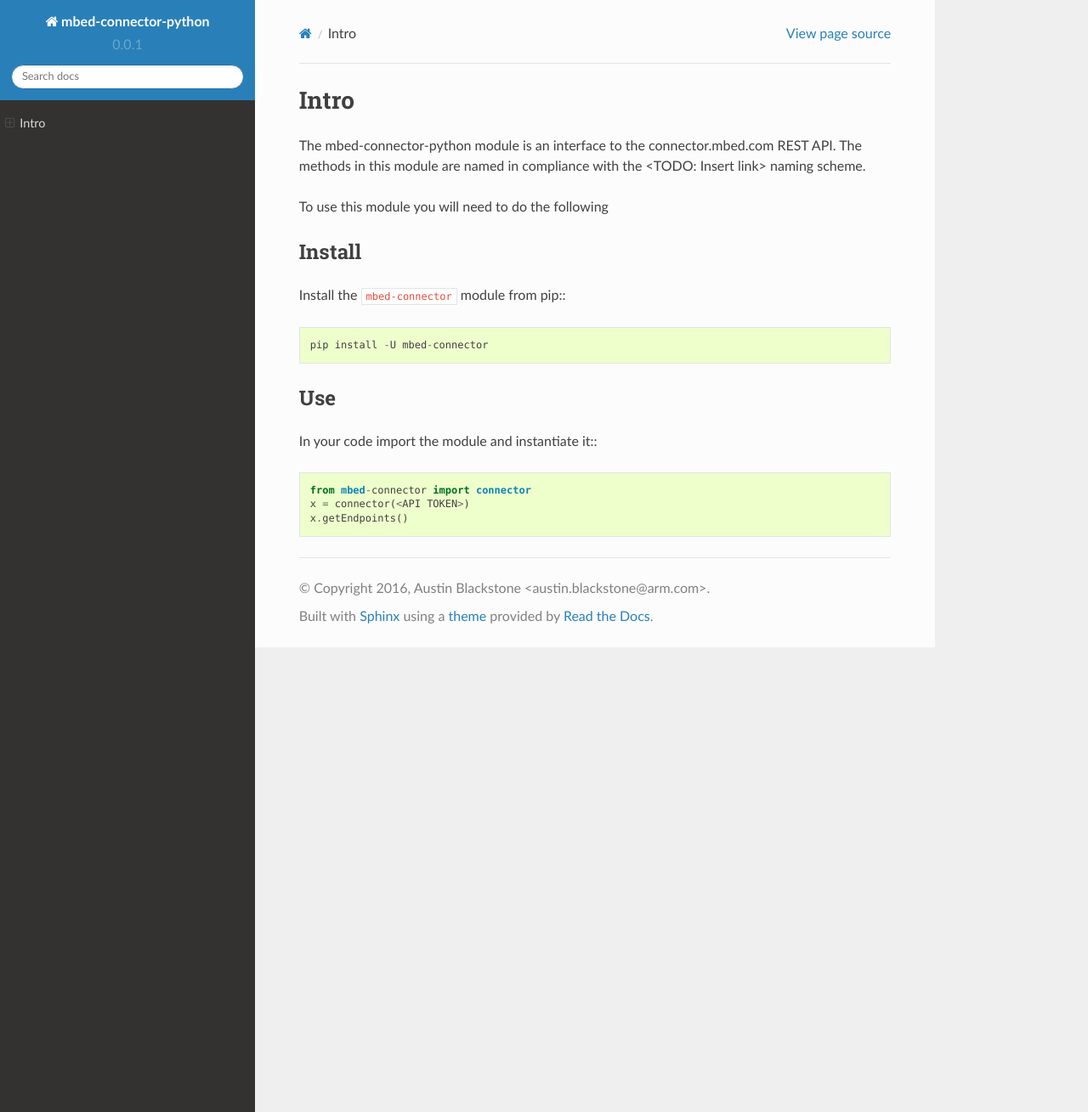
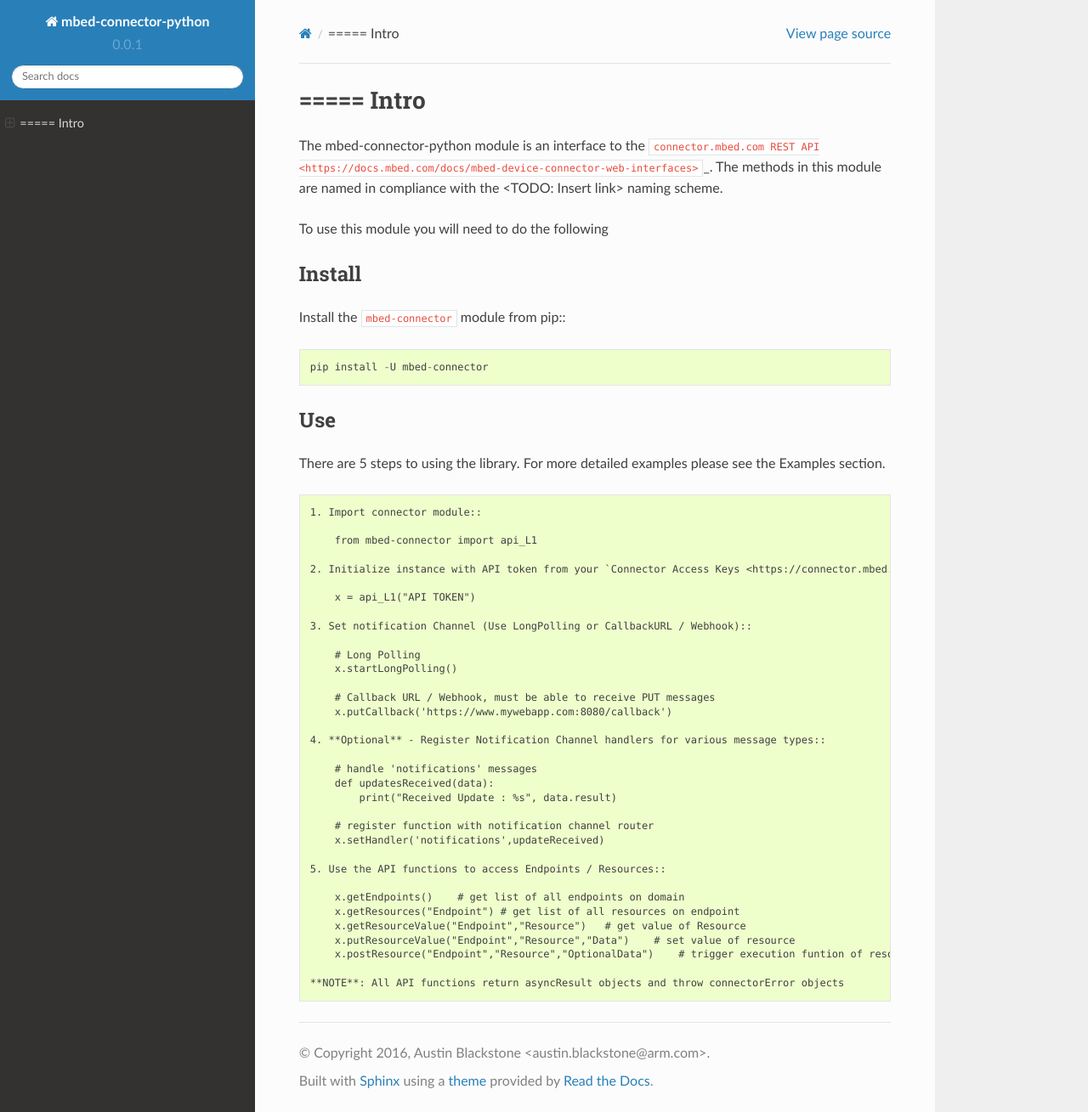
Before and after one commit to PelionIoT/mbed-connector-api-python, a Sphinx documentation site: the page built from docs/source/intro.md, in a window 1280 px wide and 1309 px high. Shown: the whole window at 85% size. Built offline with Sphinx 7.4.7 and the Read the Docs theme 2.0.0, drawn with Linux system fonts in a browser that asks for light colours.

Commit message:
safety commit on documentation

```diff
--- a/docs/source/intro.md
+++ b/docs/source/intro.md
@@ -1,21 +1,53 @@
+=====
 Intro
 =====
 
-The mbed-connector-python module is an interface to the connector.mbed.com REST API.
+The mbed-connector-python module is an interface to the `connector.mbed.com REST API <https://docs.mbed.com/docs/mbed-device-connector-web-interfaces>`_.
 The methods in this module are named in compliance with the <TODO: Insert link> naming scheme.
 
 To use this module you will need to do the following
 
 Install
 -------
-Install the `mbed-connector` module from pip::
+Install the ``mbed-connector`` module from pip::
 
     pip install -U mbed-connector
 
 Use
 ---
-In your code import the module and instantiate it::
+There are 5 steps to using the library. For more detailed examples please see the Examples section.
 
-    from mbed-connector import connector
-    x = connector(<API TOKEN>)
-    x.getEndpoints()
+    1. Import connector module::
+
+        from mbed-connector import api_L1
+
+    2. Initialize instance with API token from your `Connector Access Keys <https://connector.mbed.com/#accesskeys>`_::
+
+        x = api_L1("API TOKEN")
+
+    3. Set notification Channel (Use LongPolling or CallbackURL / Webhook)::
+
+        # Long Polling
+        x.startLongPolling()
+
+        # Callback URL / Webhook, must be able to receive PUT messages
+        x.putCallback('https://www.mywebapp.com:8080/callback')
+
+    4. **Optional** - Register Notification Channel handlers for various message types::
+
+        # handle 'notifications' messages
+        def updatesReceived(data):
+            print("Received Update : %s", data.result)
+
+        # register function with notification channel router
+        x.setHandler('notifications',updateReceived)
+
+    5. Use the API functions to access Endpoints / Resources::
+
+        x.getEndpoints()    # get list of all endpoints on domain
+        x.getResources("Endpoint") # get list of all resources on endpoint
+        x.getResourceValue("Endpoint","Resource")   # get value of Resource
+        x.putResourceValue("Endpoint","Resource","Data")    # set value of resource
+        x.postResource("Endpoint","Resource","OptionalData")    # trigger execution funtion of resource
+
+    **NOTE**: All API functions return asyncResult objects and throw connectorError objects
```
Also changed, not shown: docs/source/examples.md (+1 -0 lines).
